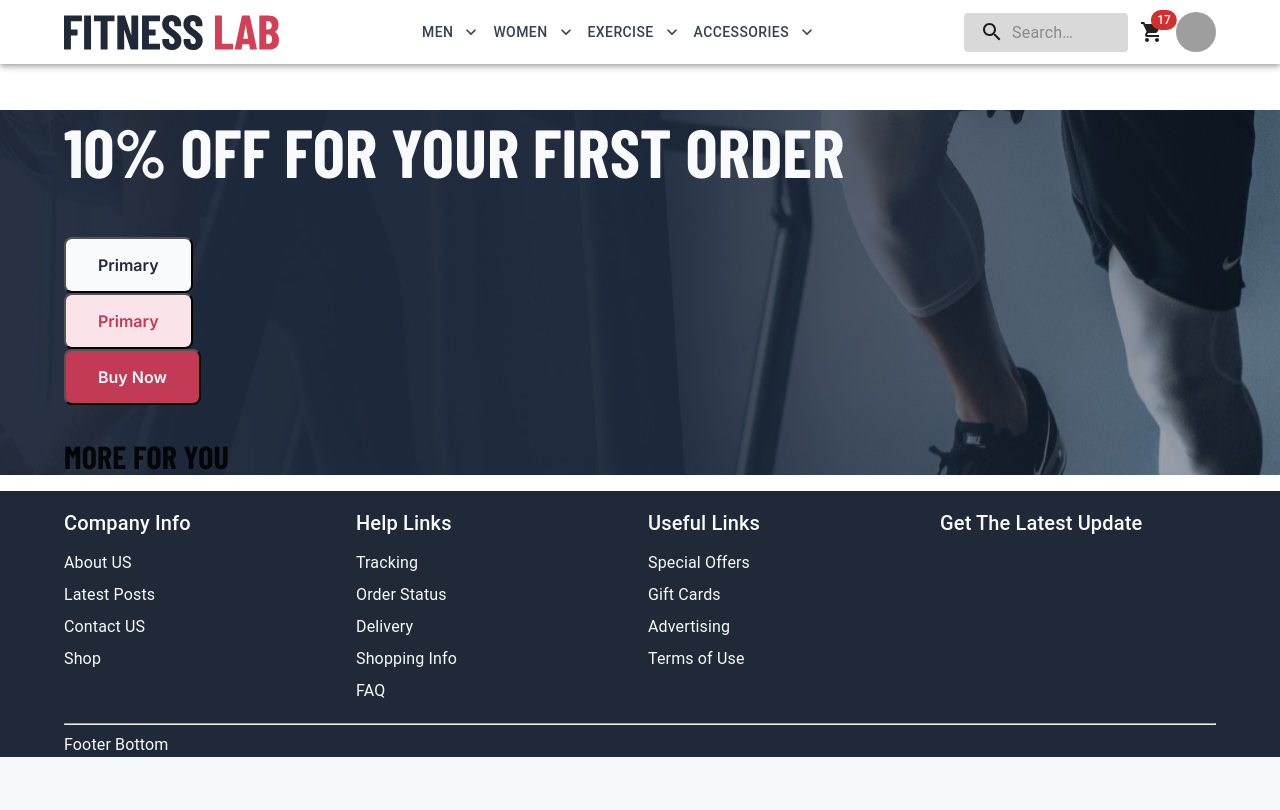
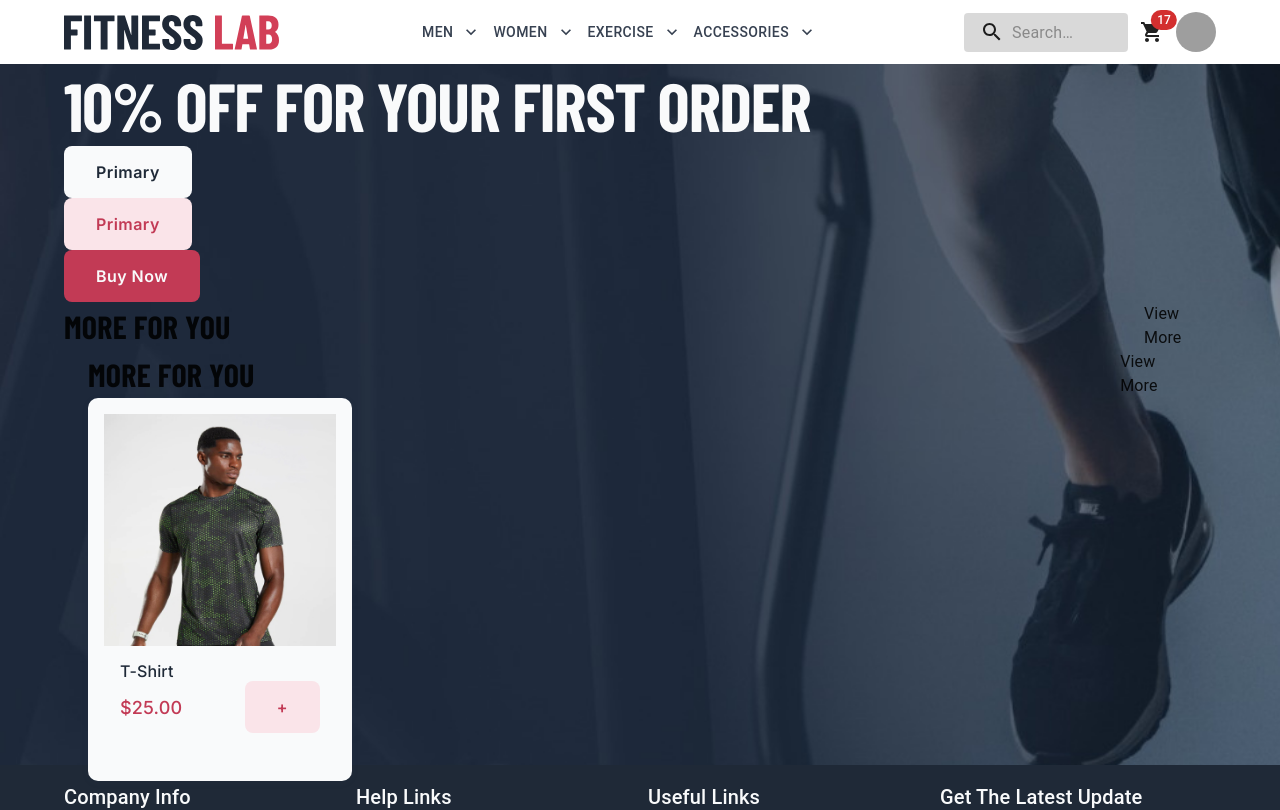
Before and after one commit to ariful-islam-dev/fintess-lab, a Next.js app: page / in a window 1280 px wide. Shown: the top 810 px of the page. Built offline with nearby package versions, Linux system fonts and the light colour scheme; grey boxes are pictures that could not be loaded; a web font is replaced by a local one.

Commit message:
design card and section

```diff
--- a/components/Header/Logo/index.jsx
+++ b/components/Header/Logo/index.jsx
@@ -7,6 +7,8 @@ const Logo = ({ display }) => {
   return (
     <>
       <SiteLogo
+        component={"a"}
+        href="/"
         sx={{
           display: display,
         }}
--- a/components/Styles/Footer.js
+++ b/components/Styles/Footer.js
@@ -1,7 +1,7 @@
-import styled from "styled-components";
+import { styled } from '@mui/material/styles'
 
 
 export const FooterArea = styled(("footer"))(({ theme })=>({
-    backgroundColor: theme.palette.secondary.main,
-    color: theme.palette.secondary.gray50
+    background: theme.palette?.secondary?.main,
+    color: theme.palette?.secondary?.gray50
 }))
--- /dev/null
+++ b/components/Styles/Home.js
@@ -0,0 +1,94 @@
+import { Box, Stack, Typography } from "@mui/material";
+import { styled } from "@mui/material/styles";
+import Image from "next/image";
+
+export const BannerTitle = styled(Typography)(({ theme }) => ({
+  // color: theme.secondary.gray50,
+  fontFamily: theme.fontName?.barlow,
+  fontWeight: "700",
+  fontSize: "68px",
+  lineHeight: "82px",
+  display: "flex",
+  alignItems: "center",
+  textTransform: "uppercase",
+  color: theme?.palette?.secondary.gray50,
+}));
+
+export const Section = styled("section")(({ theme }) => ({
+  width: "100%",
+  height: "auto",
+  background: "transparent",
+}));
+
+export const SectionHeading = styled(Box)(({ theme }) => ({
+  display: "flex",
+  justifyContent: "space-between",
+  alignItems: "center",
+}));
+
+export const SectionTitle = styled(Typography)(({ theme }) => ({
+  width: "100%",
+  font: theme?.font?.barlowSemiBold32,
+  lineHeight: "38px",
+  textTransform: "uppercase",
+}));
+
+// Card Design
+
+export const Card = styled(Box)(({ theme }) => ({
+  width: "100%",
+  background: theme?.palette.secondary.gray50,
+  padding: "16px 16px 24px",
+  boxShadow: "0px 2px 7px rgba(51, 65, 85, 0.08)",
+  borderRadius: "10px",
+}));
+
+export const CardImageBox = styled(Box)(({ theme }) => ({
+  background: theme?.palette.secondary.gray600,
+  margin: "0 auto",
+  display: "flex",
+  justifyContent: "center",
+}));
+
+export const CardImage = styled(Image)(({ theme }) => ({
+  width: "100%",
+  height: "100%",
+  display: "block",
+}));
+
+export const CardContentBox = styled(Box)(({ theme }) => ({
+  width: "100%",
+  display: "flex",
+  flexDirection: "column",
+}));
+
+export const CardTitle = styled(Typography)(({ theme }) => ({
+  font: theme?.font.interMedium16,
+  lineHeight: "19px",
+  display: "flex",
+  alignItems: "center",
+
+  textTransform: "capitalize",
+  "&: hover": {
+    textDecoration: "underline",
+  },
+
+  /* Gray/800 */
+
+  color: theme.palette?.secondary.main,
+}));
+
+export const CardPricingSection = styled(Stack)(({theme})=>({
+    justifyContent: 'space-between',
+    alignItems: 'center',
+    display: 'flex',
+    flexDirection: 'row'
+
+}))
+
+export const CardPrice = styled(Stack)(({theme})=>({
+    justifyContent: 'flex-start',
+    alignItems: 'flex-end',
+    color: theme.palette.primary.main,
+    font: theme.font?.interMedium18
+}))
--- a/components/Styles/Pages.js
+++ /dev/null
@@ -1,42 +0,0 @@
-import styled from "styled-components";
-
-
-export const BannerTitle = styled(('h1'))(({theme})=>({
-    color: theme.palette.secondary.gray50,
-    fontFamily: theme.fontName.barlow,
-    fontWeight: "700",
-    fontSize: '68px',
-    lineHeight: '82px',
-    display: 'flex',
-    alignItems: 'center',
-    textTransform: 'uppercase'
-}));
-
-export const ButtonMaster = styled(('button'))(({theme, color})=>({
-    color:`${( color === 'secondary' && theme.palette?.secondary.main) || (color === 'light'&& theme.palette?.primary.main) || ( !color &&theme.palette?.secondary.gray50)}`,
-    background: `${(color === 'secondary'&& theme.palette.secondary.gray50) || (color === 'light' && theme.palette.primary.light) ||(!color && theme.palette.primary.main)}`,
-    display: 'flex',
-    flexDirection: 'row',
-    alignItems: 'flex-start',
-    gap: '10px',
-    borderRadius: '8px',
-    padding: '16px 32px',
-    font: theme.font.interSemiBold16,
-    textTransform: 'none',
-    "&: hover":{
-        color: `${color === 'secondary'&& theme.palette.secondary.gray50 ||color === 'light'&& theme.palette.secondary.gray50|| theme.palette.secondary.gray50}`,
-        background: `${color === 'secondary' && theme.palette.primary.main ||color === 'light' && theme.palette.primary.main || theme.palette?.primary.dark }`
-    }
-
-}))
-
-
-export const SectionHeading = styled(('h3'))(({theme})=>({
- width: '100%',
-fontFamily: theme.fontName.barlow,
-fontWeight: "700",
-fontSize: theme.fontSize.f32,
-lineHeight: '38px',
-textTransform: "uppercase"
-
-}))
--- /dev/null
+++ b/components/Styles/color.js
@@ -0,0 +1,12 @@
+export const gray = {
+    900: "#111827",
+    800: "#1F2937",
+    700: "#374151",
+    600: "#4B5563",
+    500: "#6B7280",
+    400: "#9CA3AF",
+    300: "#D1D5DB",
+    200: "#E5E7EB",
+    100: "#F3F4F6",
+    50: "#F9FAFB",
+  };
--- a/components/Styles/index.js
+++ b/components/Styles/index.js
@@ -1,6 +1,7 @@
-import { createTheme } from "@mui/material";
+import { createTheme } from "@mui/material/styles";
+import { gray } from "./color";
 
-const theme = createTheme({
+export const theme = createTheme({
   palette: {
     primary: {
       main: "#C23A55",
@@ -8,16 +9,16 @@ const theme = createTheme({
       light: "#FAE4E9",
     },
     secondary: {
-      gray900: "#111827",
-      main: "#1F2937",
-      gray700: "#374151",
-      gray600: "#4B5563",
-      gray500: "#6B7280",
-      gray400: "#9CA3AF",
-      gray300: "#D1D5DB",
-      gray200: "#E5E7EB",
-      gray100: "#F3F4F6",
-      gray50: "#F9FAFB",
+      gray900: gray[900],
+      main: gray[800],
+      gray700: gray[700],
+      gray600: gray[600],
+      gray500: gray[500],
+      gray400: gray[400],
+      gray300: gray[300],
+      gray200: gray[200],
+      gray100: gray[100],
+      gray50: gray[50],
     },
   },
 
@@ -29,6 +30,7 @@ const theme = createTheme({
     interRegular14: `400 14px 'Inter', sans-serif`,
     interMedium14: `500 14px 'Inter', sans-serif`,
     interMedium16: `500 16px 'Inter', sans-serif`,
+    interMedium18: `500 18px 'Inter', sans-serif`,
     interSemiBold16: `600 16px 'Inter', sans-serif`,
     interSemiBold20: `600 20px 'Inter', sans-serif`,
     barlowSemiBold20: `600 20px 'Barlow Condensed', sans-serif`,
@@ -39,8 +41,6 @@ const theme = createTheme({
   fontSize: {
     f32: "32px",
     f16: "16px",
-    f14:'14px'
+    f14: "14px",
   },
 });
-
-export { theme };
--- /dev/null
+++ b/components/Styles/reusable.js
@@ -0,0 +1,21 @@
+import { Button } from "@mui/material";
+
+import { styled } from '@mui/material/styles';
+
+export const ButtonMaster = styled(Button)(({theme, btn})=>({
+    color:`${( btn === 'secondary' && theme?.palette?.secondary?.main) || (btn === 'light'&& theme.palette?.primary?.main) || ( !btn &&theme.palette?.secondary?.gray50)}`,
+    background: `${(btn === 'secondary'&& theme?.palette?.secondary?.gray50) || (btn === 'light' && theme.palette?.primary.light) ||(!btn && theme.palette?.primary.main)}`,
+    display: 'flex',
+    flexDirection: 'row',
+    alignItems: 'flex-start',
+    gap: '10px',
+    borderRadius: '8px',
+    padding: '16px 32px',
+    font: theme.font?.interSemiBold16,
+    textTransform: 'none',
+    "&: hover":{
+        color: `${btn === 'secondary'&& theme.palette?.secondary.gray50 ||btn === 'light'&& theme.palette?.secondary.gray50|| theme.palette?.secondary.gray50}`,
+        background: `${btn === 'secondary' && theme.palette?.primary.main ||btn === 'light' && theme.palette?.primary.main || theme.palette?.primary.dark }`
+    }
+
+}))
--- a/pages/_app.js
+++ b/pages/_app.js
@@ -1,5 +1,5 @@
 import CssBaseline from '@mui/material/CssBaseline';
-import { ThemeProvider } from 'styled-components';
+import { ThemeProvider } from '@mui/material/styles';
 import Footer from '../components/Footer';
 import Header from '../components/Header';
 import { theme } from '../components/Styles';
--- a/pages/index.js
+++ b/pages/index.js
@@ -1,22 +1,57 @@
-import { Container } from '@mui/material'
-import { BannerTitle, ButtonMaster, SectionHeading } from '../components/Styles/Pages'
-import bannerUrl from '../public/banner.jpeg'
+import { CardContent, Container, Grid } from '@mui/material';
+import Link from 'next/link';
+import cardImg from '../components/images/image 2.jpg';
+import { BannerTitle, Card, CardImage, CardImageBox, CardPrice, CardPricingSection, CardTitle, Section, SectionHeading, SectionTitle } from '../components/Styles/Home';
+import { ButtonMaster } from '../components/Styles/reusable';
+import bannerUrl from '../public/banner.jpeg';
 
 
 export default function Home() {
 
   const banner = {
     background : `url(${bannerUrl.src})`,
+    backgroundSize: 'cover',
+    backgroundPosition: 'center',
+    heigh: '300px'
 
 }
   return (
     <div style={banner} >
      <Container>
-      <BannerTitle>10% Off for your first order</BannerTitle>
-      <ButtonMaster color="secondary" >Primary</ButtonMaster>
-      <ButtonMaster color="light" >Primary</ButtonMaster>
+      <BannerTitle variant='h1' >10% Off for your first order</BannerTitle>
+      <ButtonMaster btn="secondary"   >Primary</ButtonMaster>
+      <ButtonMaster btn="light" >Primary</ButtonMaster>
       <ButtonMaster>Buy Now</ButtonMaster>
-      <SectionHeading>More For You</SectionHeading>
+      <SectionHeading>
+        <SectionTitle>More For You</SectionTitle>
+        <Link href={'/shop'}>View More</Link>
+      </SectionHeading>
+
+      <Section>
+      <Container maxWidth="lg">
+      <SectionHeading>
+        <SectionTitle>More For You</SectionTitle>
+        <Link href={'/shop'}>View More</Link>
+      </SectionHeading>
+      <Grid container spacing={2}>
+        <Grid item md="3">
+          <Card>
+            <CardImageBox>
+              <CardImage src={cardImg.src} alt="Card Image"  width={500}
+      height={500} fill />
+            </CardImageBox>
+            <CardContent>
+              <CardTitle variant={"h4"}>T-Shirt</CardTitle>
+              <CardPricingSection>
+                <CardPrice>$25.00</CardPrice>
+                <ButtonMaster btn="light">+</ButtonMaster>
+              </CardPricingSection>
+            </CardContent>
+          </Card>
+        </Grid>
+      </Grid>
+      </Container>
+      </Section>
 
      </Container>
     </div>
```
Also changed, not shown: components/images/image 2.jpg (added).
